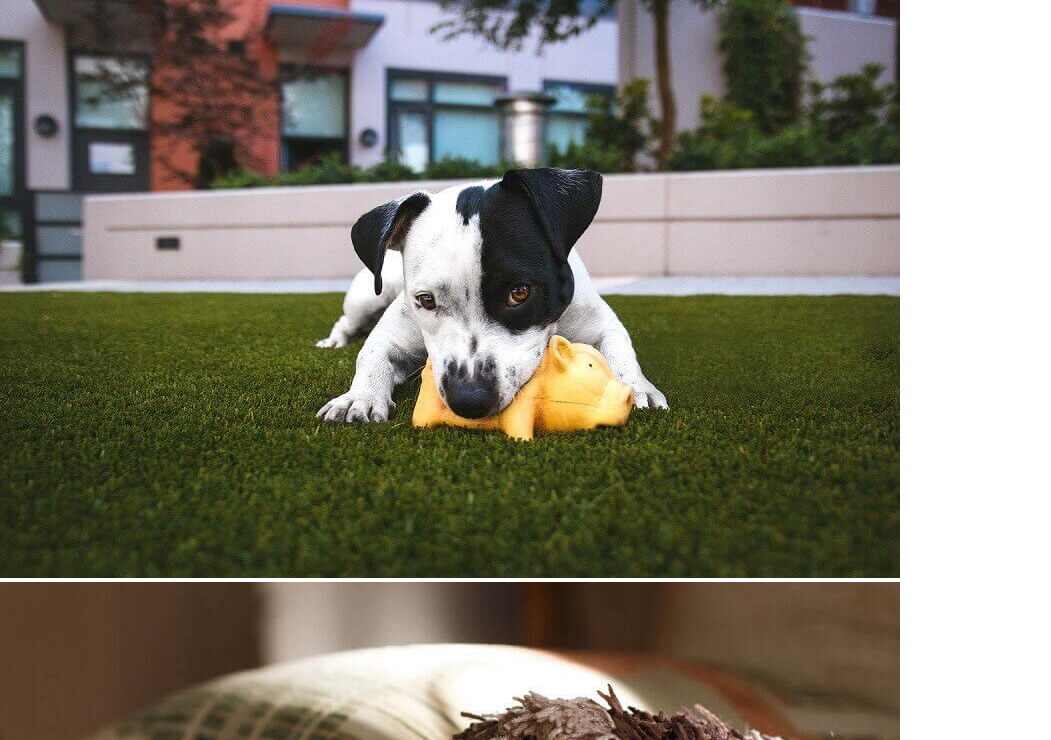
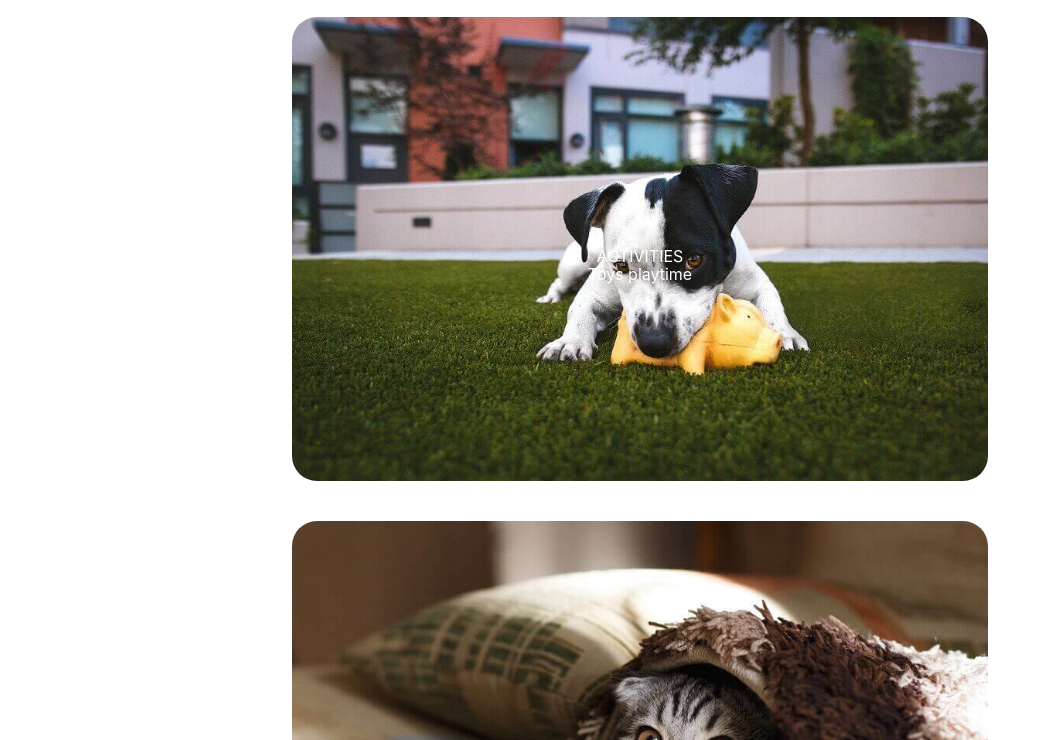
Before and after one commit to ArnauOriol/202209-w1ch4-arnau-oriol, a plain HTML site: page index.html in a window 1280 px wide. Shown: the part 192-932 px from the top of the page, without its empty margins (0-1051 px from the left). Drawn offline with Linux system fonts and the light colour scheme.

Commit message:
Remove responsive tag on index

```diff
--- a/index.html
+++ b/index.html
@@ -8,7 +8,7 @@
   <meta name="description" content="Discover new activities for your pet">
   <link rel="shortcut icon" href="/resources/favicon_io/favicon-16x16.png" type="image/x-icon">
   <link href="https://fonts.googleapis.com/css2?family=Nunito:wght@400;800&display=swap" rel="stylesheet">
-  <link rel="stylesheet" media="only screen and (max-width: 768px)" href="style.css">
+  <link rel="stylesheet" href="style.css">
   <link rel="stylesheet" href="normalise.css">
   <title>Live Demo</title>
 </head>
```
